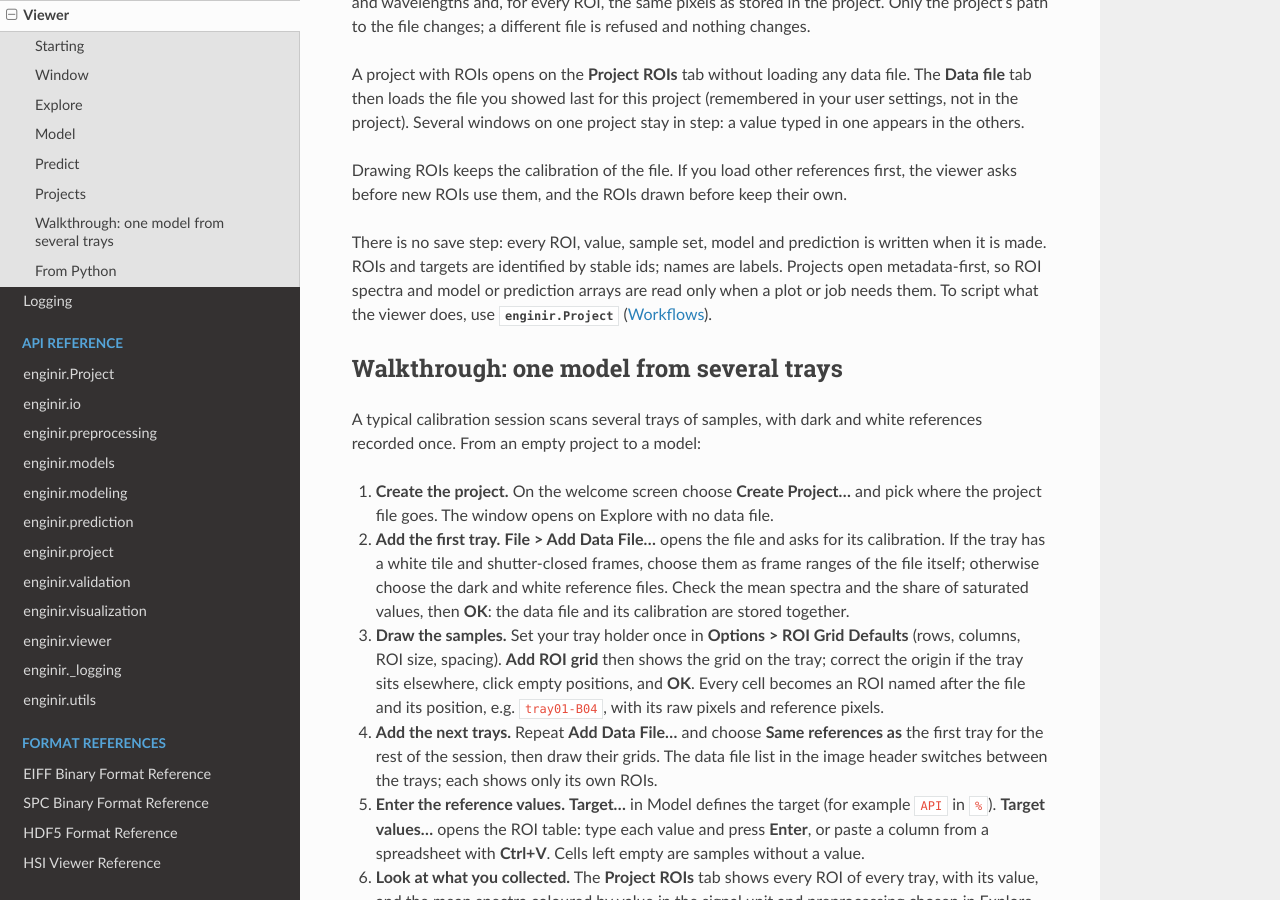
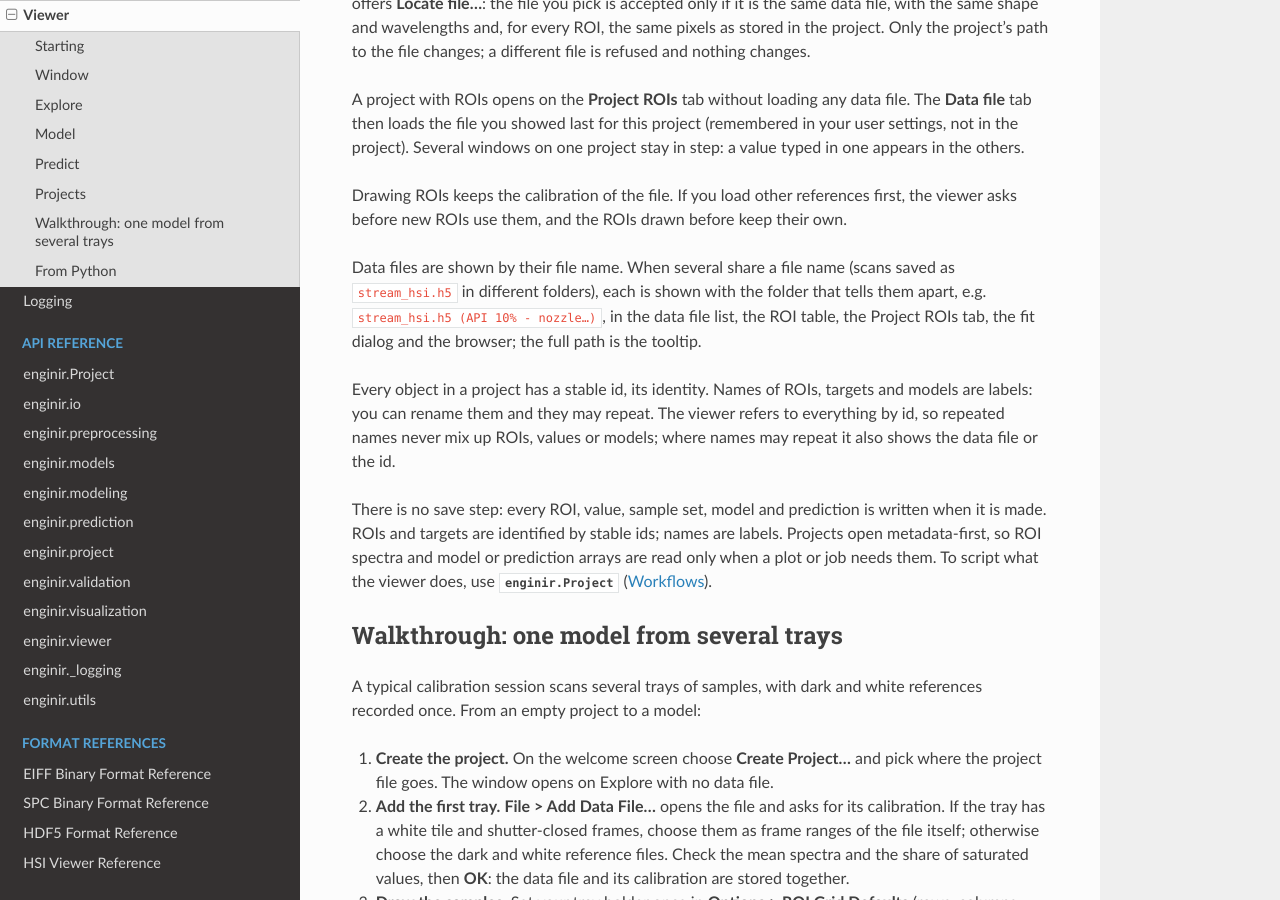
Before and after one commit to TUstudents/engiNIR, a Sphinx documentation site: the page built from docs/user_guide/viewer.rst, in a window 1280 px wide and 900 px high, scrolled down 5516 px. Built offline with Sphinx 7.4.7 and the Read the Docs theme 3.1.0, drawn with Linux system fonts in a browser that asks for light colours; some of the changed text lies outside the part shown.

Commit message:
Ids only: docs
- Viewer guide: grid names may repeat, the ROI export columns, data file
  labels, names as labels and ids as identity.
- Workflows guide: "Names and ids" with id lookups and objects for
  reproducible scripts. I/O guide: CSV text columns.
- hsi_viewer.md, viewer_architecture.md (Identity), CHANGELOG.

```diff
--- a/docs/user_guide/viewer.rst
+++ b/docs/user_guide/viewer.rst
@@ -123,11 +123,11 @@ lays out equal ROIs in pixels, with x along frames and y along rows:
 The grid is drawn on the image while you type. Click a cell button to mark
 an empty position (**Select all** / **Select none** help with sparse trays);
 empty positions keep their names, so B04 stays B04. ROIs outside the image are
-drawn red and must be moved, shrunk or marked empty before **OK**. Names
-already used in the project are refused in the dialog too; scans with the same
-file name in different folders give the same ``{file}``, so choose a pattern
-that tells them apart. **OK** stores all ROIs, or none if one of them cannot be
-stored. Each ROI records its grid position and the grid
+drawn red and must be moved, shrunk or marked empty before **OK**. Names may
+repeat ROIs of other data files, for example when every scan is called
+``stream_hsi.h5``: ROIs are told apart by their id and data file, and the
+dialog only says how many names repeat. **OK** stores all ROIs, or none if
+one of them cannot be stored. Each ROI records its grid position and the grid
 layout.
 
 Changes in the dialog apply to that grid only: the next grid starts from the
@@ -139,7 +139,8 @@ The ROI is stored at once with its raw spectra, its dark and white reference
 pixels and the calibration in use, and appears in the browser. The status bar
 confirms each write, for example "✓ ROI 'tablet 3' saved to project".
 **Delete ROI** removes the selected ROI; **Export CSV** writes the ROI spectra
-to a CSV file.
+to a CSV file, one row per pixel with the ROI's id (``sample_id``), name and
+data file.
 
 A project can collect ROIs from several data files. The image shows only the
 ROIs drawn on the data file it displays; the browser lists all ROIs of the
@@ -295,6 +296,17 @@ Drawing ROIs keeps the calibration of the file. If you load other references
 first, the viewer asks before new ROIs use them, and the ROIs drawn before
 keep their own.
 
+Data files are shown by their file name. When several share a file name
+(scans saved as ``stream_hsi.h5`` in different folders), each is shown with
+the folder that tells them apart, e.g. ``stream_hsi.h5 (API 10% - nozzle…)``,
+in the data file list, the ROI table, the Project ROIs tab, the fit dialog
+and the browser; the full path is the tooltip.
+
+Every object in a project has a stable id, its identity. Names of ROIs,
+targets and models are labels: you can rename them and they may repeat. The
+viewer refers to everything by id, so repeated names never mix up ROIs, values
+or models; where names may repeat it also shows the data file or the id.
+
 There is no save step: every ROI, value, sample set, model and prediction is
 written when it is made. ROIs and targets are identified by stable ids; names
 are labels. Projects open metadata-first, so ROI spectra and model or
```
Also changed, not shown: CHANGELOG.md (+17 -3 lines), docs/hsi_viewer.md (+5 -1 lines), docs/user_guide/io.rst (+6 -1 lines), docs/user_guide/workflows.rst (+23 -0 lines), docs/viewer_architecture.md (+12 -0 lines), plans/viewer-ids.md (+9 -1 lines).
